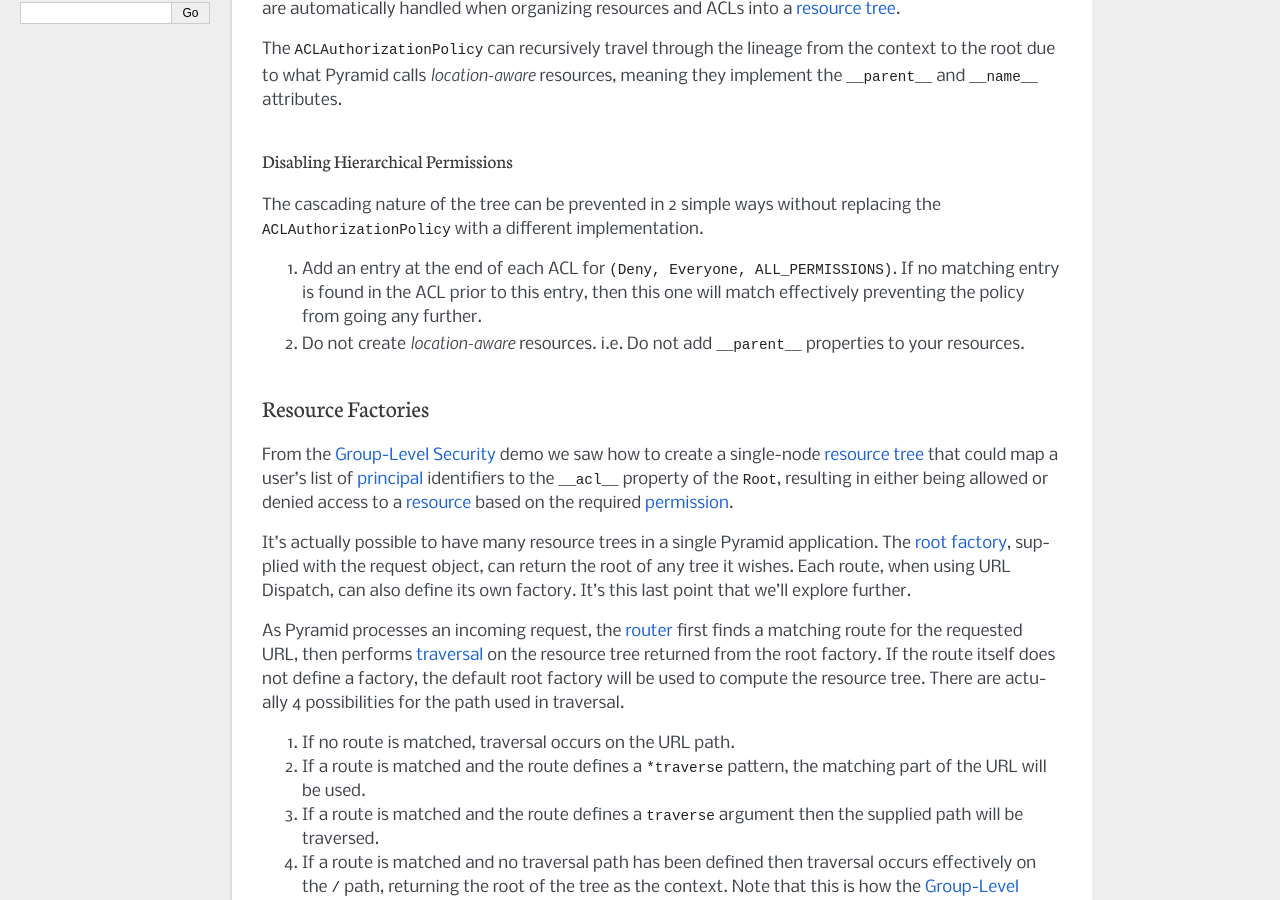
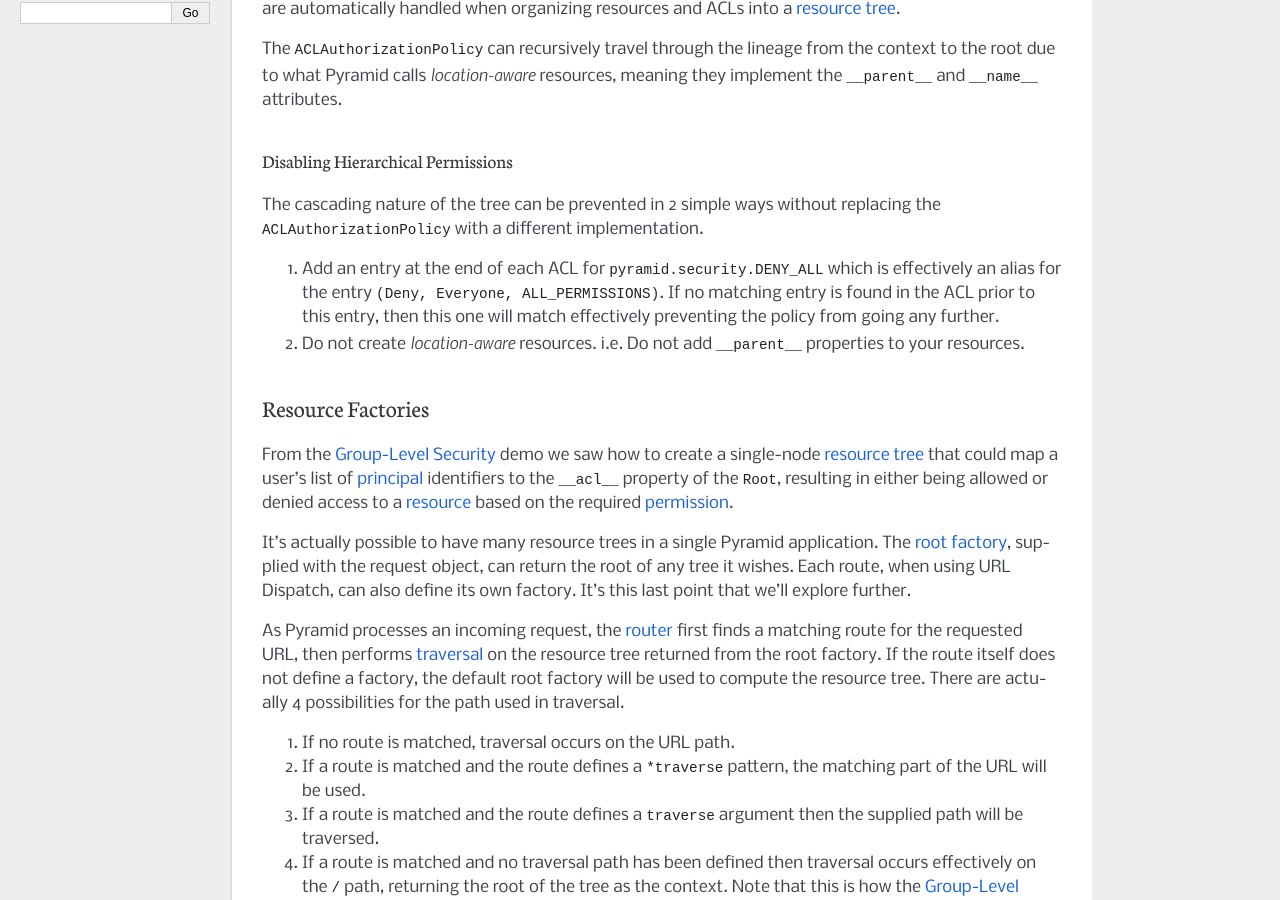
Before and after one commit to mmerickel/pyramid_auth_demo, a Sphinx documentation site: the page built from docs/object_security.rst, in a window 1280 px wide and 900 px high, scrolled down 990 px. Built offline with Sphinx 7.4.7, drawn with Linux system fonts in a browser that asks for light colours.

Commit message:
referenced DENY_ALL

```diff
--- a/docs/object_security.rst
+++ b/docs/object_security.rst
@@ -65,7 +65,8 @@ The cascading nature of the tree can be prevented in 2 simple ways
 without replacing the ``ACLAuthorizationPolicy`` with a different
 implementation.
 
-#. Add an entry at the end of each ACL for
+#. Add an entry at the end of each ACL for ``pyramid.security.DENY_ALL``
+   which is effectively an alias for the entry
    ``(Deny, Everyone, ALL_PERMISSIONS)``. If no matching entry is found
    in the ACL prior to this entry, then this one will match effectively
    preventing the policy from going any further.
```
